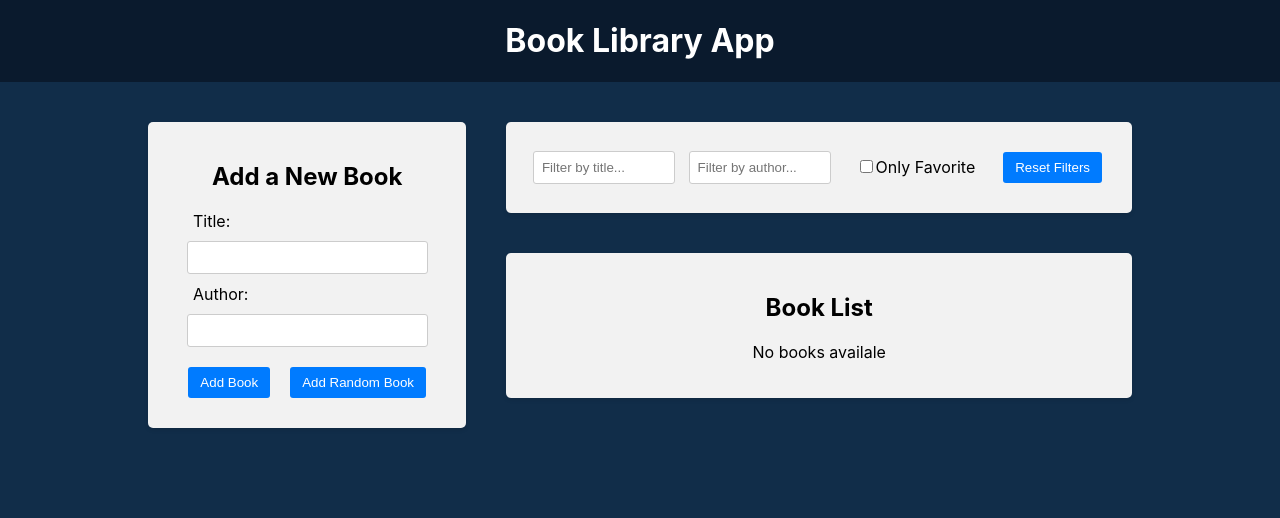
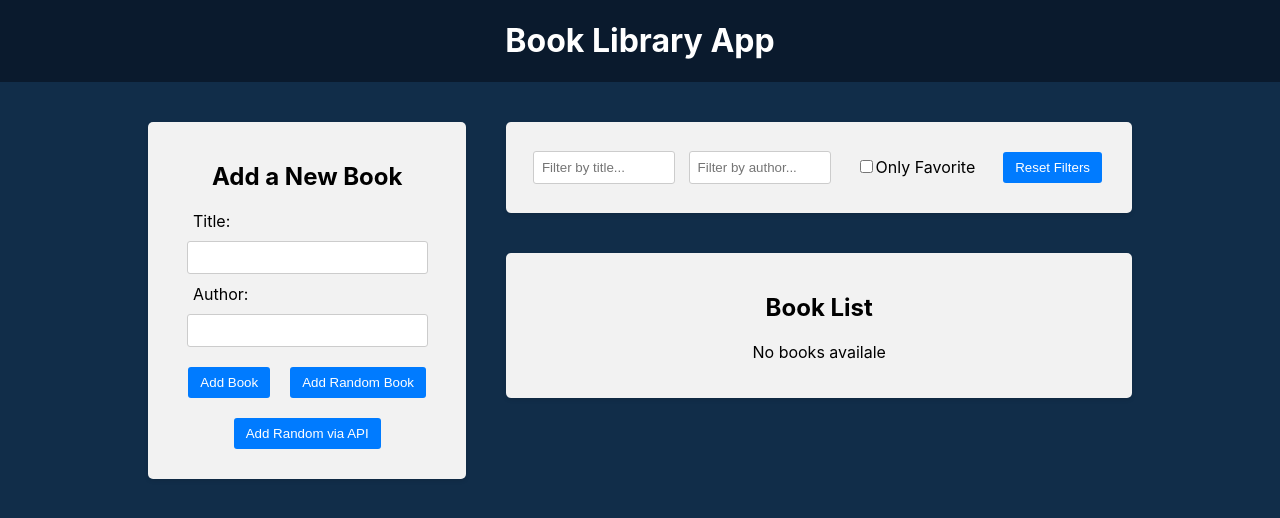
Before and after one commit to NortonFire007/React-course, a React (Create React App) app in the folder BookLibraryApp/frontend/: page / in a window 1280 px wide. Shown: the top 518 px of the page. Built offline with nearby package versions, Linux system fonts and the light colour scheme.

Commit message:
Added random book via API and added CORSMiddleware in API

```diff
--- a/BookLibraryApp/frontend/package.json
+++ b/BookLibraryApp/frontend/package.json
@@ -7,6 +7,7 @@
     "@testing-library/jest-dom": "^5.17.0",
     "@testing-library/react": "^13.4.0",
     "@testing-library/user-event": "^13.5.0",
+    "axios": "^1.6.8",
     "react": "^18.2.0",
     "react-dom": "^18.2.0",
     "react-icons": "^5.1.0",
--- a/BookLibraryApp/frontend/src/components/BookForm/BookForm.jsx
+++ b/BookLibraryApp/frontend/src/components/BookForm/BookForm.jsx
@@ -1,5 +1,6 @@
 import { useState } from 'react';
 import { useDispatch } from 'react-redux';
+import axios from 'axios';
 import { addBook } from '../../redux/slices/bookSlice';
 import createBookWithId from '../../utils/createBookWithId';
 import booksData from '../../data/books.json';
@@ -24,6 +25,17 @@
     const randomInd = Math.floor(Math.random() * booksData.length);
     const randomBook = booksData[randomInd];
     dispatch(addBook(createBookWithId(randomBook)));
+  };
+
+  const handleAddRandomBookViaAPI = async () => {
+    try {
+      const res = await axios.get('http://127.0.0.1:4000/random-book');
+      if (res.data && res.data.title && res.data.author) {
+        dispatch(addBook(createBookWithId(res.data)));
+      }
+    } catch (error) {
+      console.log('Error fetching random book', error);
+    }
   };
 
   return (
@@ -52,6 +64,9 @@
         <button type="button" onClick={handleAddRandomBook}>
           Add Random Book
         </button>
+        <button type="button" onClick={handleAddRandomBookViaAPI}>
+          Add Random via API
+        </button>
       </form>
     </div>
   );
```
Also changed, not shown: 2 other files (tests, documents, lock files or other folders).
